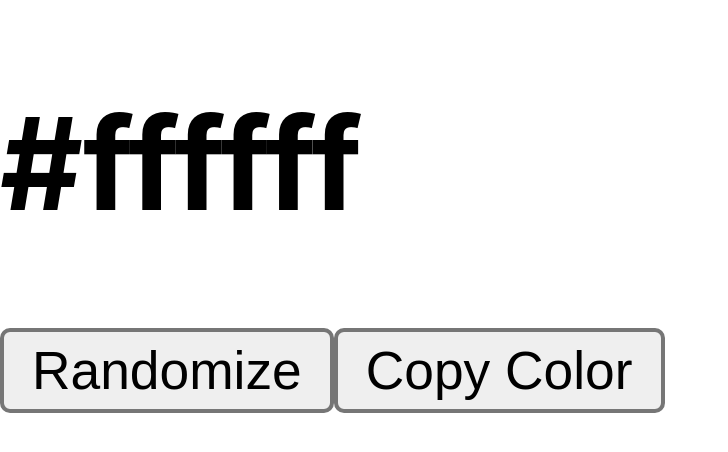
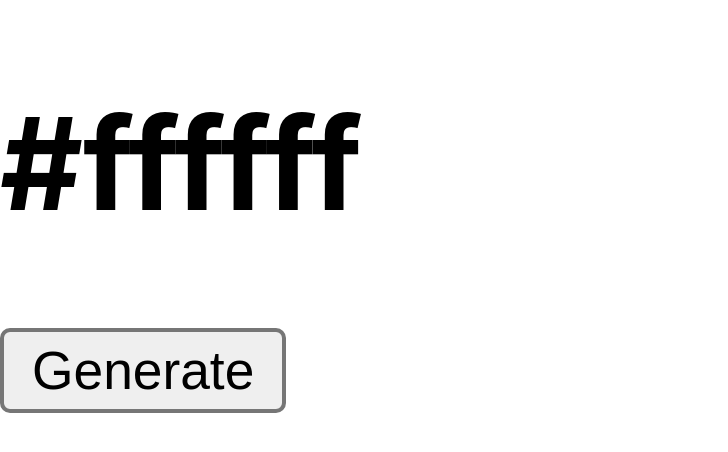
Before and after one commit to NgoziOkafor/react-random-color-generator, a React (Create React App) app: page / in a window 1280 px wide. Shown: the top 452 px of the page, without its empty margins (0-728 px from the left). Built offline with nearby package versions, Linux system fonts and the light colour scheme.

Commit message:
Add generator button

```diff
--- a/src/App.js
+++ b/src/App.js
@@ -16,10 +16,8 @@
       }}
     >
       <h1>{hex}</h1>
-      <button onClick={randomizedHex}>Randomize</button>
-      <button onClick={() => navigator.clipboard.copyText(hex)}>
-        Copy Color
-      </button>
+      <button onClick={randomizedHex}>Generate</button>
+
     </div>
   );
 }
```
